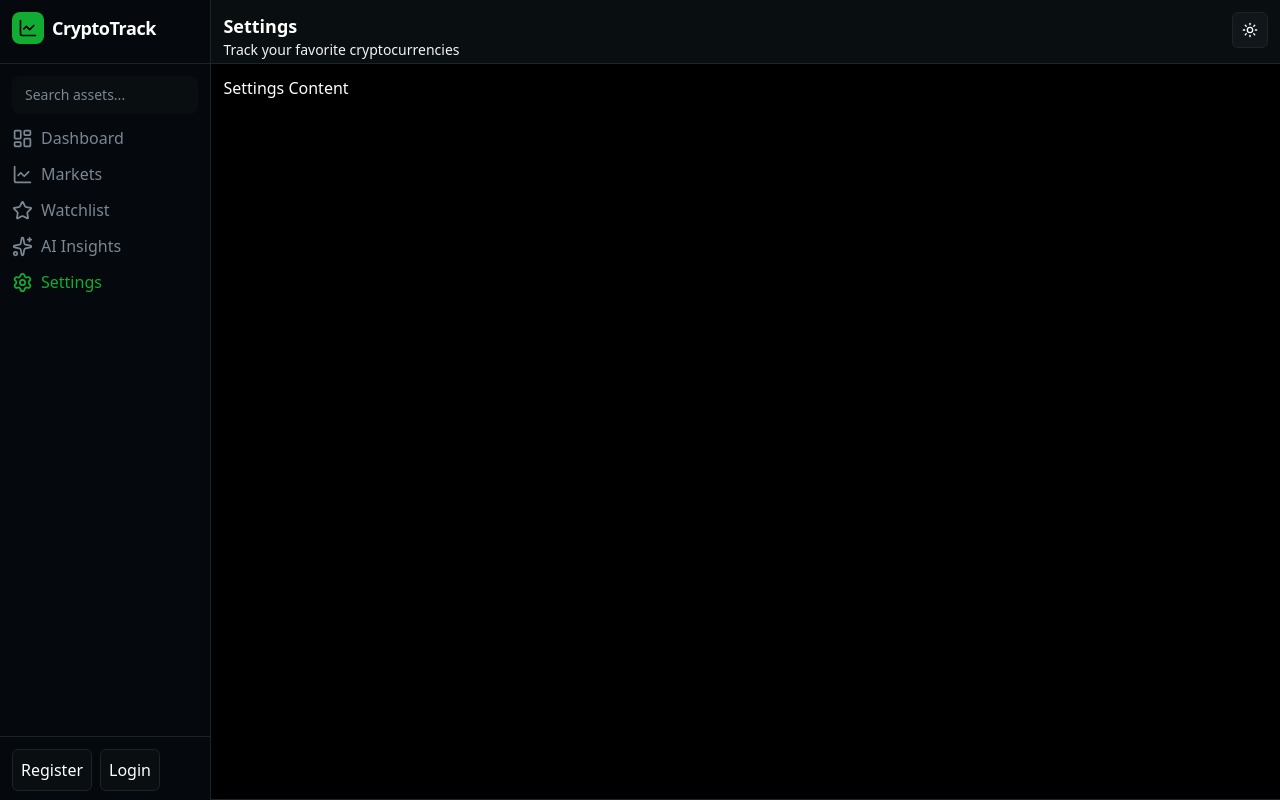
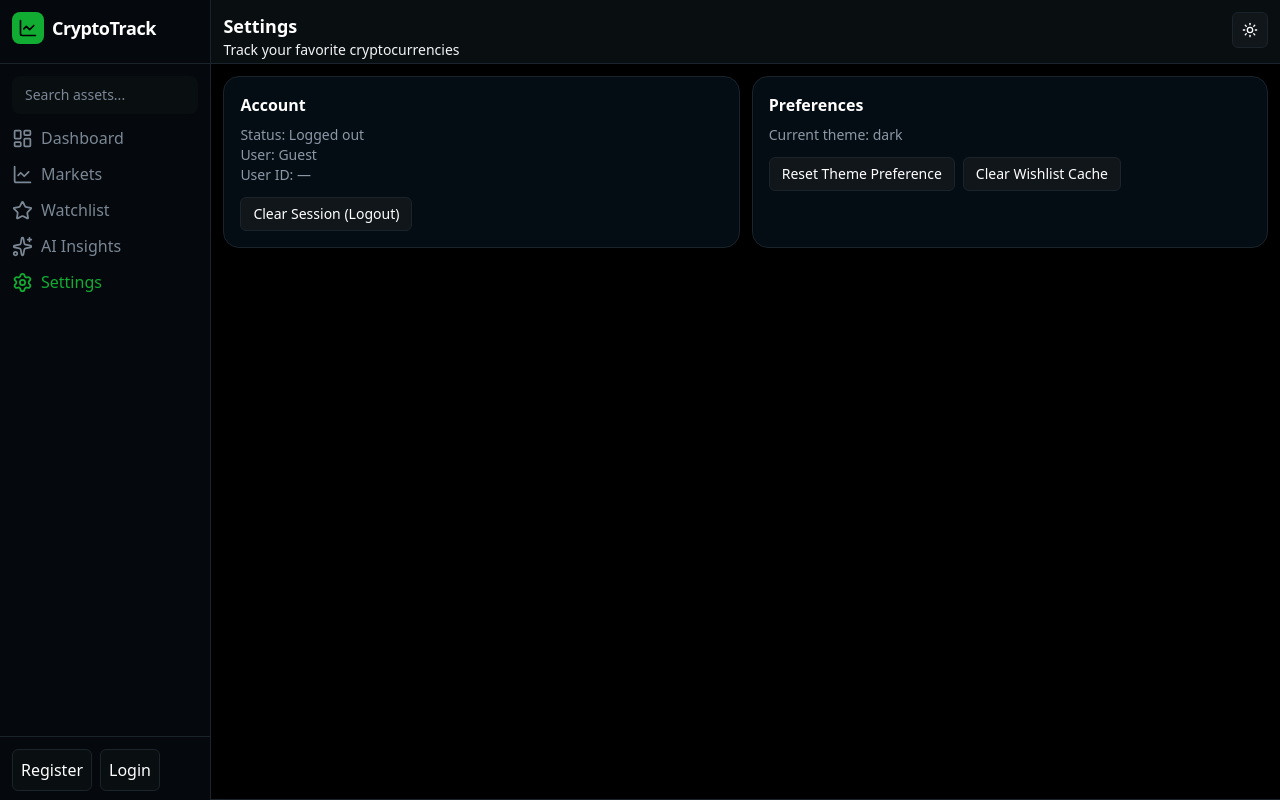
Before and after one commit to MatejGHub/Crypto-Tracker, a React (Vite) app in the folder frontend/: page /settings in a window 1280 px wide. Built offline with nearby package versions, Linux system fonts and the light colour scheme; no server answers.

Commit message:
settings

```diff
--- a/frontend/src/components/Header-settings.tsx
+++ b/frontend/src/components/Header-settings.tsx
@@ -15,6 +15,7 @@ function applyTheme(theme: Theme) {
   const root = document.documentElement;
   root.classList.add("theme-switching");
   root.setAttribute("data-theme", theme);
+  window.dispatchEvent(new CustomEvent("app-theme-change", { detail: { theme } }));
   window.setTimeout(() => {
     root.classList.remove("theme-switching");
   }, 0);
@@ -27,6 +28,17 @@ export function HeaderSettings() {
     const initialTheme = getStoredTheme();
     setTheme(initialTheme);
     applyTheme(initialTheme);
+
+    const onThemeChange = (event: Event) => {
+      const customEvent = event as CustomEvent<{ theme?: string }>;
+      const nextTheme = customEvent?.detail?.theme;
+      if (nextTheme === "dark" || nextTheme === "light") {
+        setTheme(nextTheme);
+      }
+    };
+
+    window.addEventListener("app-theme-change", onThemeChange);
+    return () => window.removeEventListener("app-theme-change", onThemeChange);
   }, []);
 
   const toggleTheme = () => {
--- a/frontend/src/components/content/Register.tsx
+++ b/frontend/src/components/content/Register.tsx
@@ -1,4 +1,4 @@
-import { useState, type FormEvent } from "react";
+import { useEffect, useState, type FormEvent } from "react";
 
 export default function Register() {
   const [isLoggedIn, setIsLoggedIn] = useState(sessionStorage.getItem("auth") !== null);
@@ -18,6 +18,15 @@ export default function Register() {
     email: "",
     password: "",
   });
+
+  useEffect(() => {
+    const syncAuthState = () => {
+      setIsLoggedIn(sessionStorage.getItem("auth") !== null);
+    };
+
+    window.addEventListener("app-auth-change", syncAuthState);
+    return () => window.removeEventListener("app-auth-change", syncAuthState);
+  }, []);
 
   const handleRegister = async () => {
     const url = "http://localhost:8000/api/register";
@@ -58,6 +67,7 @@ export default function Register() {
     });
     const data = await response.json();
     if (!response.ok) {
+      alert("Login failed");
       setIsLoggedIn(false);
       return;
     }
@@ -73,6 +83,7 @@ export default function Register() {
       }),
     );
     setIsLoggedIn(true);
+    window.dispatchEvent(new Event("app-auth-change"));
   };
 
   const handleModalSubmit = (e: FormEvent<HTMLFormElement>) => {
@@ -94,6 +105,7 @@ export default function Register() {
             onClick={() => {
               sessionStorage.removeItem("auth");
               setIsLoggedIn(false);
+              window.dispatchEvent(new Event("app-auth-change"));
             }}
             className="logout-button rounded-md border border-[#1B232B] bg-[#11161B] px-3 py-1.5 text-sm font-medium text-white transition-colors hover:bg-[#1A2129]"
           >
--- a/frontend/src/components/content/Settings.tsx
+++ b/frontend/src/components/content/Settings.tsx
@@ -1,6 +1,37 @@
+import { useMemo } from "react";
+import { useNavigate } from "react-router-dom";
 import HeaderSettings from "../Header-settings";
 
 export function Settings() {
+  const navigate = useNavigate();
+  const auth = useMemo(() => JSON.parse(sessionStorage.getItem("auth") ?? "{}"), []);
+  const isLoggedIn = Boolean(auth?.token);
+  const userName = auth?.user ?? "Guest";
+  const userId = auth?.user_id ?? "—";
+  const currentTheme = document.documentElement.getAttribute("data-theme") ?? "dark";
+
+  const resetThemePreference = () => {
+    const key = isLoggedIn ? `theme:user:${String(userId)}` : "theme:guest";
+    localStorage.removeItem(key);
+    const root = document.documentElement;
+    root.classList.add("theme-switching");
+    root.setAttribute("data-theme", "dark");
+    window.dispatchEvent(new CustomEvent("app-theme-change", { detail: { theme: "dark" } }));
+    window.setTimeout(() => root.classList.remove("theme-switching"), 0);
+    alert("Theme preference reset to dark.");
+  };
+
+  const clearWishlistCache = () => {
+    localStorage.removeItem("wishlisted");
+    alert("Local wishlist cache cleared.");
+  };
+
+  const logout = () => {
+    sessionStorage.removeItem("auth");
+    window.dispatchEvent(new Event("app-auth-change"));
+    navigate("/");
+  };
+
   return (
     <>
       <section className="settings-container w-full text-white h-screen flex flex-col">
@@ -11,7 +42,46 @@ export function Settings() {
           </div>
           <HeaderSettings />
         </div>
-        <div className="settings-content bg-black p-3 flex-1 border-b border-[#1B232B]">Settings Content</div>
+        <div className="settings-content bg-black p-3 flex-1 border-b border-[#1B232B] overflow-y-auto">
+          <div className="grid gap-3 md:grid-cols-2">
+            <article className="rounded-2xl border border-[#1B232B] bg-[#050D14] p-4">
+              <h2 className="text-base font-semibold text-white">Account</h2>
+              <p className="mt-2 text-sm text-[#8C98A5]">Status: {isLoggedIn ? "Logged in" : "Logged out"}</p>
+              <p className="text-sm text-[#8C98A5]">User: {userName}</p>
+              <p className="text-sm text-[#8C98A5]">User ID: {String(userId)}</p>
+              <div className="mt-3">
+                <button
+                  type="button"
+                  onClick={logout}
+                  className="rounded-md border border-[#1B232B] bg-[#11161B] px-3 py-1.5 text-sm font-medium text-white transition-colors hover:bg-[#1A2129]"
+                >
+                  Clear Session (Logout)
+                </button>
+              </div>
+            </article>
+
+            <article className="rounded-2xl border border-[#1B232B] bg-[#050D14] p-4">
+              <h2 className="text-base font-semibold text-white">Preferences</h2>
+              <p className="mt-2 text-sm text-[#8C98A5]">Current theme: {currentTheme}</p>
+              <div className="mt-3 flex flex-wrap gap-2">
+                <button
+                  type="button"
+                  onClick={resetThemePreference}
+                  className="rounded-md border border-[#1B232B] bg-[#11161B] px-3 py-1.5 text-sm font-medium text-white transition-colors hover:bg-[#1A2129]"
+                >
+                  Reset Theme Preference
+                </button>
+                <button
+                  type="button"
+                  onClick={clearWishlistCache}
+                  className="rounded-md border border-[#1B232B] bg-[#11161B] px-3 py-1.5 text-sm font-medium text-white transition-colors hover:bg-[#1A2129]"
+                >
+                  Clear Wishlist Cache
+                </button>
+              </div>
+            </article>
+          </div>
+        </div>
       </section>
     </>
   );
```
Also changed, not shown: 1 other file (tests, documents, lock files or other folders).
